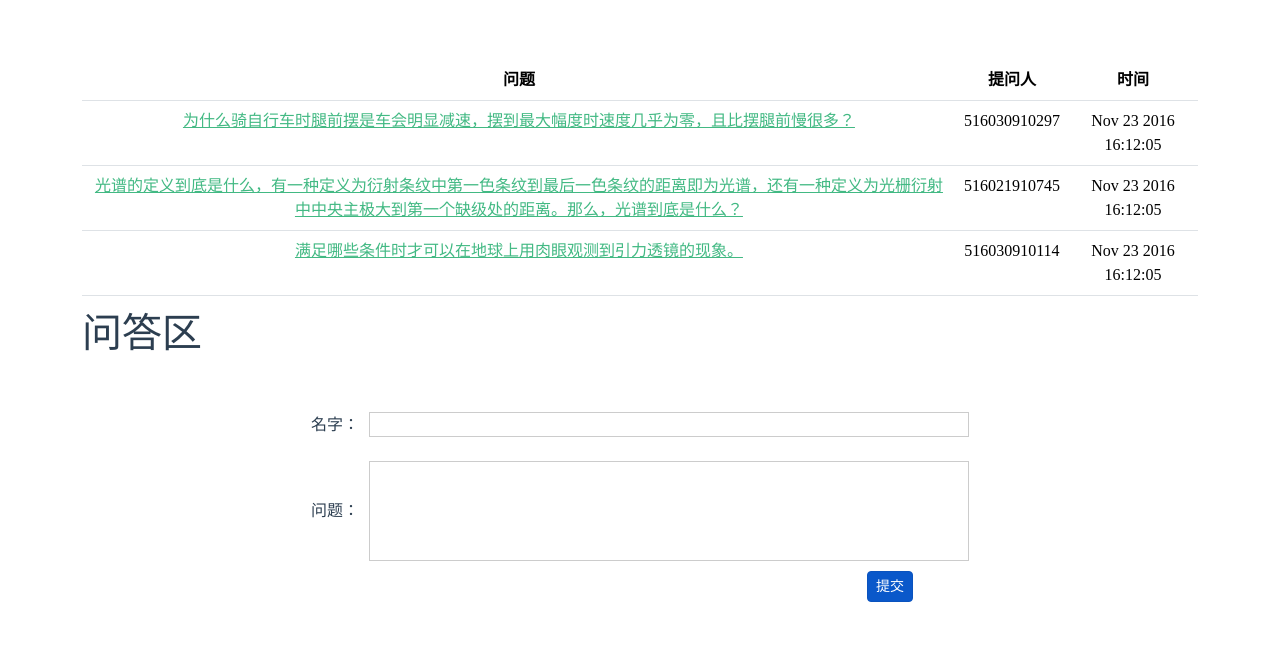
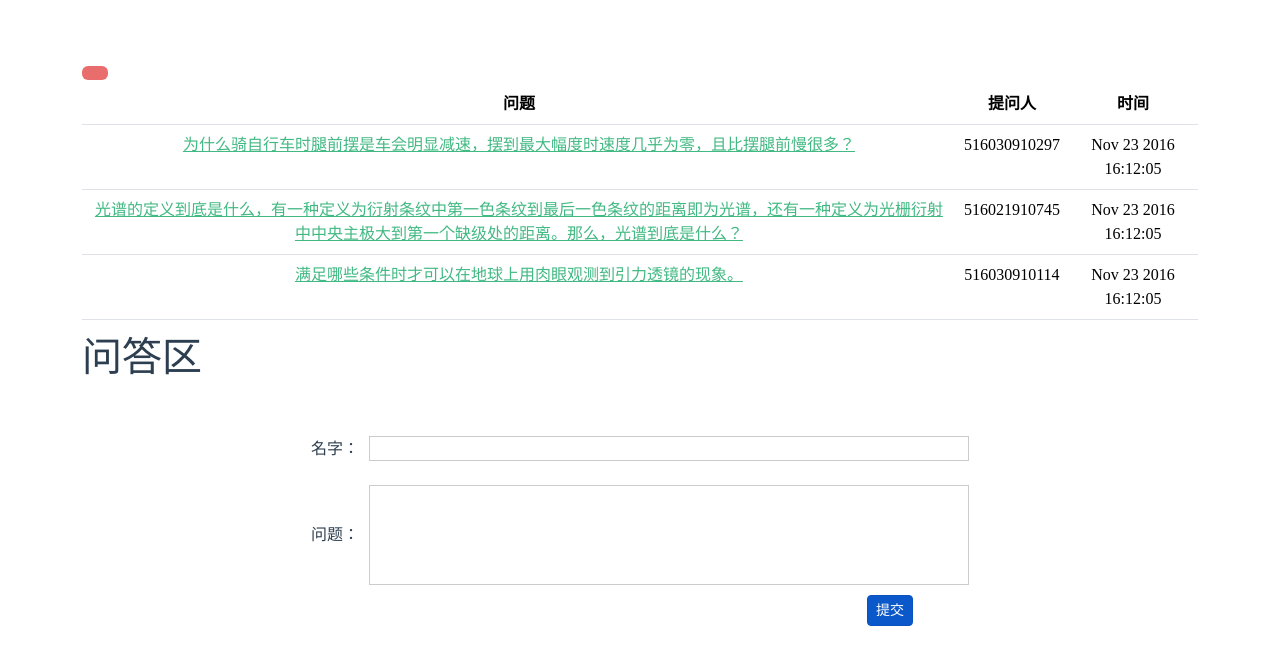
Before and after one commit to Highe-Stark/TIA, a Vue app: page /qaIndex in a window 1280 px wide. Shown: the top 664 px of the page. Built offline with nearby package versions, Linux system fonts and the light colour scheme.

Commit message:
Add home button in qa-index

```diff
--- a/src/components/qa-index.vue
+++ b/src/components/qa-index.vue
@@ -1,5 +1,10 @@
 <template>
   <div id = "qa-index" class="container text-center">
+    <div align="left">
+      <a href='/' class="btn">
+        <span class="glyphicon glyphicon-home"></span>
+      </a>
+    </div>
       <table class="table table-hover">
 	       <caption style="font-size:40px;color: #2c3e50">问答区</caption>
           <thead>
```
